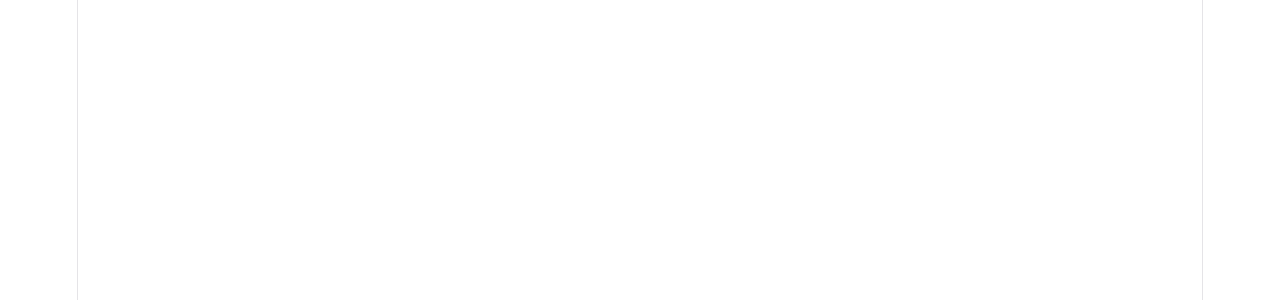
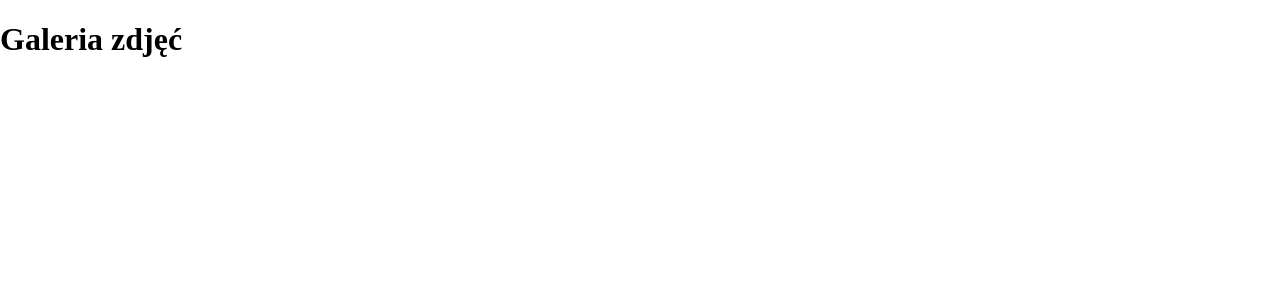
Before and after one commit to juliacyrkler/inf04-web, a React (Vite) app in the folder zadania/mb05/: page / in a window 1280 px wide. Shown: the top 300 px of the page. Built offline with nearby package versions, Linux system fonts and the light colour scheme.

Commit message:
MB05: Wyczyszczony szablon Vite

```diff
--- a/zadania/mb05/src/App.jsx
+++ b/zadania/mb05/src/App.jsx
@@ -1,13 +1,8 @@
-import { useState } from 'react'
-import './App.css'
-
 function App() {
-  const [count, setCount] = useState(0)
-
   return (
-    <>
-
-    </>
+    <div class="container mt-4">
+      <h1>Galeria zdjęć</h1>
+    </div>
   )
 }
 
--- a/zadania/mb05/src/index.css
+++ b/zadania/mb05/src/index.css
@@ -1,111 +1,3 @@
-:root {
-  --text: #6b6375;
-  --text-h: #08060d;
-  --bg: #fff;
-  --border: #e5e4e7;
-  --code-bg: #f4f3ec;
-  --accent: #aa3bff;
-  --accent-bg: rgba(170, 59, 255, 0.1);
-  --accent-border: rgba(170, 59, 255, 0.5);
-  --social-bg: rgba(244, 243, 236, 0.5);
-  --shadow:
-    rgba(0, 0, 0, 0.1) 0 10px 15px -3px, rgba(0, 0, 0, 0.05) 0 4px 6px -2px;
-
-  --sans: system-ui, 'Segoe UI', Roboto, sans-serif;
-  --heading: system-ui, 'Segoe UI', Roboto, sans-serif;
-  --mono: ui-monospace, Consolas, monospace;
-
-  font: 18px/145% var(--sans);
-  letter-spacing: 0.18px;
-  color-scheme: light dark;
-  color: var(--text);
-  background: var(--bg);
-  font-synthesis: none;
-  text-rendering: optimizeLegibility;
-  -webkit-font-smoothing: antialiased;
-  -moz-osx-font-smoothing: grayscale;
-
-  @media (max-width: 1024px) {
-    font-size: 16px;
-  }
-}
-
-@media (prefers-color-scheme: dark) {
-  :root {
-    --text: #9ca3af;
-    --text-h: #f3f4f6;
-    --bg: #16171d;
-    --border: #2e303a;
-    --code-bg: #1f2028;
-    --accent: #c084fc;
-    --accent-bg: rgba(192, 132, 252, 0.15);
-    --accent-border: rgba(192, 132, 252, 0.5);
-    --social-bg: rgba(47, 48, 58, 0.5);
-    --shadow:
-      rgba(0, 0, 0, 0.4) 0 10px 15px -3px, rgba(0, 0, 0, 0.25) 0 4px 6px -2px;
-  }
-
-  #social .button-icon {
-    filter: invert(1) brightness(2);
-  }
-}
-
 body {
   margin: 0;
 }
-
-#root {
-  width: 1126px;
-  max-width: 100%;
-  margin: 0 auto;
-  text-align: center;
-  border-inline: 1px solid var(--border);
-  min-height: 100svh;
-  display: flex;
-  flex-direction: column;
-  box-sizing: border-box;
-}
-
-h1,
-h2 {
-  font-family: var(--heading);
-  font-weight: 500;
-  color: var(--text-h);
-}
-
-h1 {
-  font-size: 56px;
-  letter-spacing: -1.68px;
-  margin: 32px 0;
-  @media (max-width: 1024px) {
-    font-size: 36px;
-    margin: 20px 0;
-  }
-}
-h2 {
-  font-size: 24px;
-  line-height: 118%;
-  letter-spacing: -0.24px;
-  margin: 0 0 8px;
-  @media (max-width: 1024px) {
-    font-size: 20px;
-  }
-}
-p {
-  margin: 0;
-}
-
-code,
-.counter {
-  font-family: var(--mono);
-  display: inline-flex;
-  border-radius: 4px;
-  color: var(--text-h);
-}
-
-code {
-  font-size: 15px;
-  line-height: 135%;
-  padding: 4px 8px;
-  background: var(--code-bg);
-}
```
